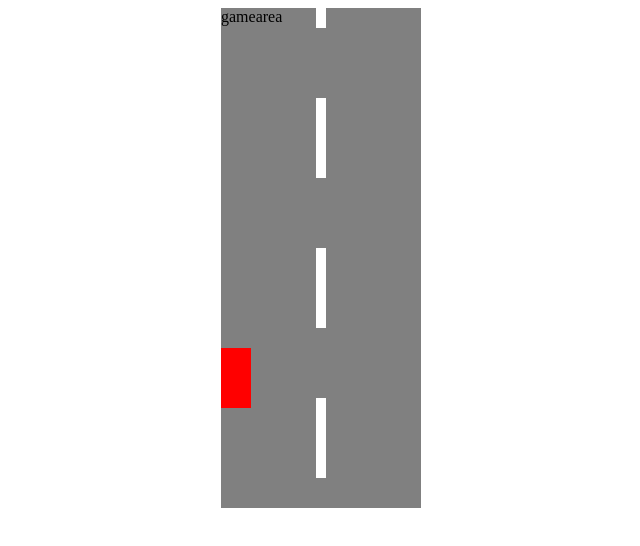
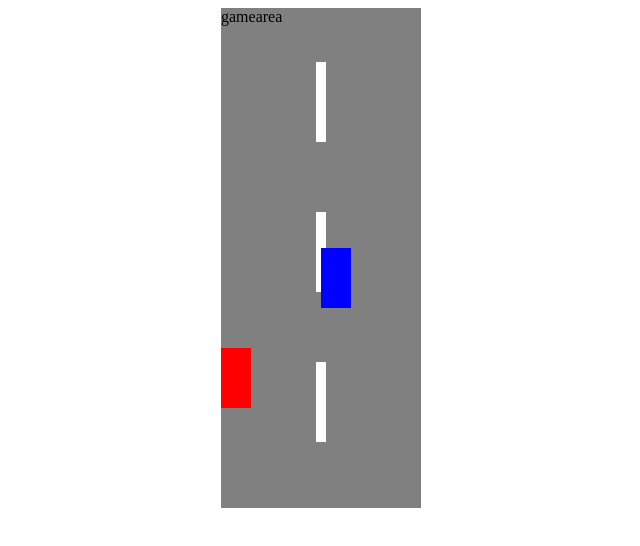
Before and after one commit to serrano1314/mini-car-game, a plain HTML site: page index.html in a window 1280 px wide. Both pictures are taken after a click on the element "START GAME!". Shown: the whole page, without its empty margins (319-959 px from the left). Drawn offline with Linux system fonts and the light colour scheme.

Commit message:
add sample enemy car

```diff
--- a/script.js
+++ b/script.js
@@ -20,18 +20,17 @@ let keys = {
     Enter:false
 };
 
-function moveRoadLines(){
-    let lines = document.querySelectorAll('.lines');
-    lines.forEach((line)=>{
-        // console.log(line.y);
-        if(line.y>500){
-            line.y -= 600;
-        }
-        line.y += player.speed;
-        line.style.top = line.y+"px";
-    })
+// function moveRoadLines(){
+//     let lines = document.querySelectorAll('.lines');
+//     lines.forEach((line)=>{
+//         if(line.y>500){
+//             line.y -= 600;
+//         }
+//         line.y += player.speed;
+//         line.style.top = line.y+"px";
+//     })
 
-}
+// }
 
 function playGame(){
     // console.log('playing');
@@ -40,7 +39,13 @@ function playGame(){
     let car_attrib = car.getBoundingClientRect();
     let lines = document.querySelectorAll('.lines');
     if(player.start){
-        moveRoadLines();
+
+        //loop for moving lines
+        for(let i=0;i<line_num;i++){
+            if(lines[i].y>500) lines[i].y -=600;
+            lines[i].y += 3;
+            lines[i].style.top = lines[i].y+"px";
+        }
         if(keys.ArrowRight&&player.x<road.width-car_attrib.width){
             player.x += player.speed;
         }
@@ -65,13 +70,17 @@ function gameStarto(){
     welcome_screen.classList.add('hide');
     for(let i=0;i<line_num;i++){
         let lines = document.createElement('div')
-        lines.classList.add('lines');
+        lines.setAttribute("class","lines")
         lines.y = i*150;
         lines.style.top = i*150+"px";
         game_area.appendChild(lines);
     }
+    let enemy = document.createElement('div');
+    enemy.setAttribute("class","enemy-car");
+    enemy.style.margin="100px";
     let car = document.createElement('div');
     car.setAttribute("class","car");
+    game_area.appendChild(enemy);
     game_area.appendChild(car);
     window.requestAnimationFrame(playGame)
     player.x = car.offsetLeft;
--- a/style.css
+++ b/style.css
@@ -3,13 +3,16 @@
 .hide{
     display: none;
 }
-.car{
+.car, .enemy-car{
     position:absolute;
     bottom: 100px;
     margin:auto;
     background-color: red;
     width: 30px;
     height: 60px;
+}
+.enemy-car{
+    background-color: blue;
 }
 .lines{
     position: absolute;
```
